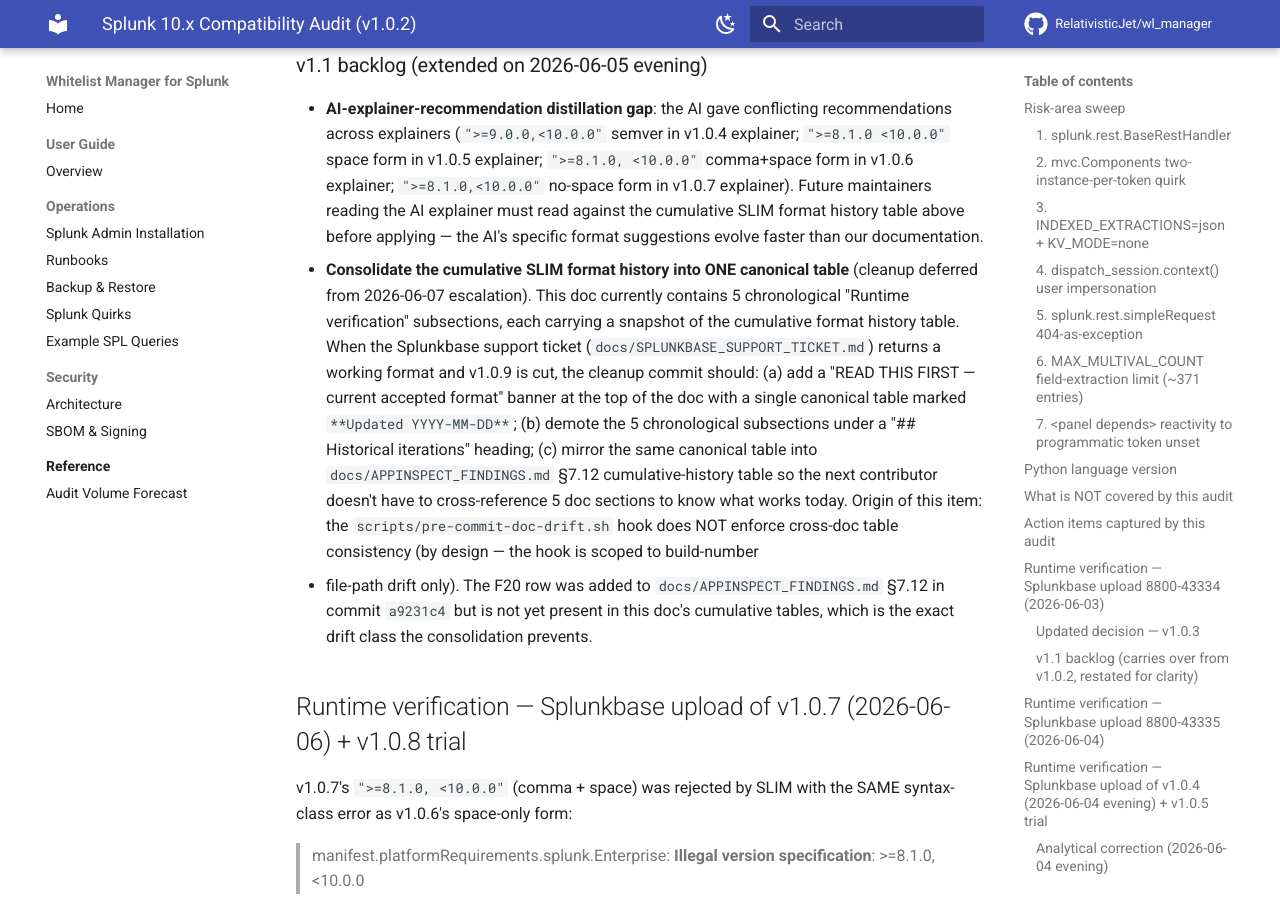
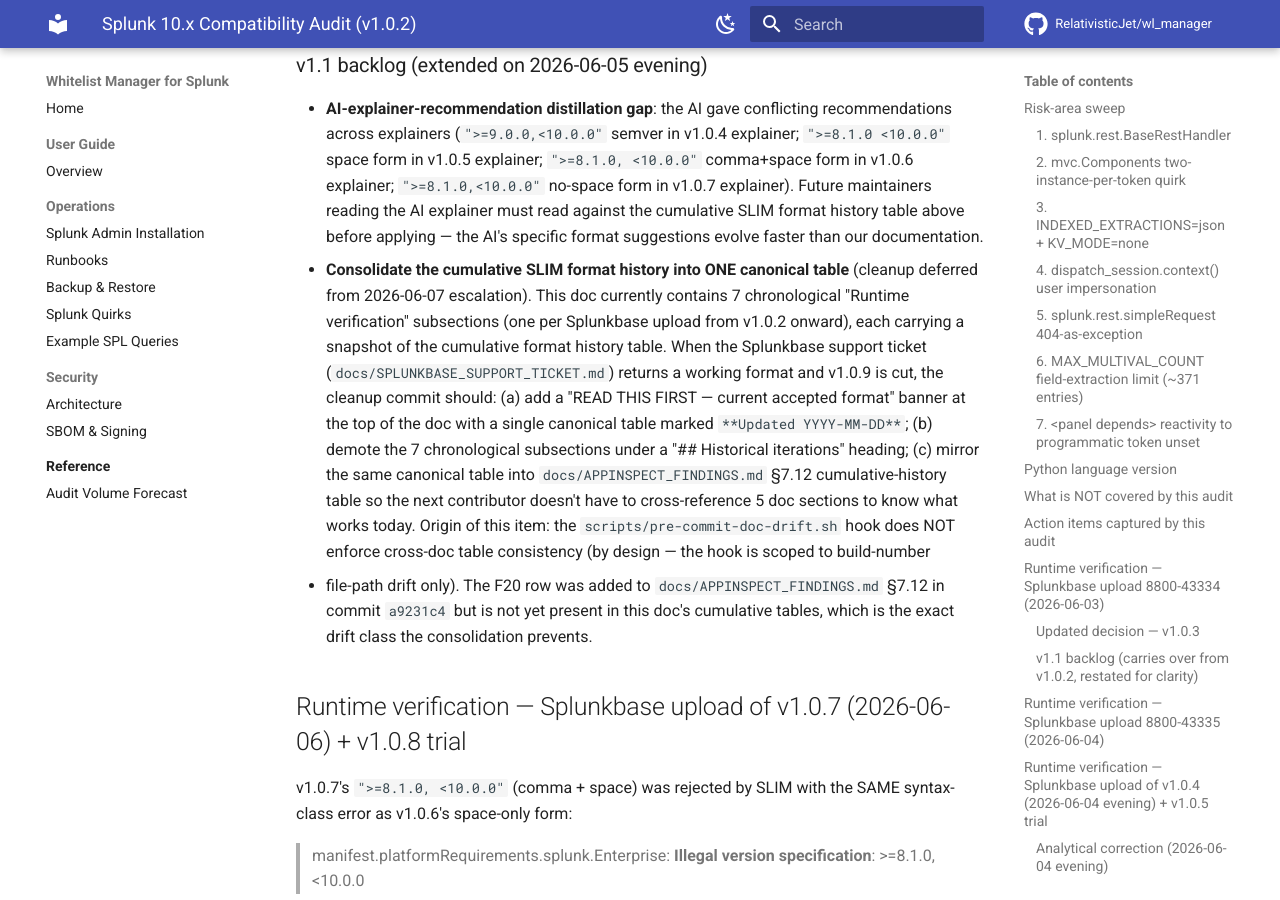
Before and after one commit to RelativisticJet/wl_manager, an MkDocs documentation site: the page built from docs/SPLUNK_10_COMPATIBILITY.md, in a window 1280 px wide and 900 px high, scrolled down 15783 px. Built offline with MkDocs 1.6.1 and Material for MkDocs 9.7.7, drawn with Linux system fonts in a browser that asks for light colours; comment, search, counter and statistics services are not loaded.

Commit message:
docs(compat): correct chronological subsection count (5 -> 7)
QA review of 40e5b15 caught the count discrepancy: the doc has 7
"Runtime verification" subsections (at lines 217, 287, 329, 405,
462, 551, 680), not 5 as the backlog item claimed. Two places fixed:

- "currently contains 5 chronological ..." -> "7 chronological
  (one per Splunkbase upload from v1.0.2 onward)" — added the
  per-release attribution so the count is self-checking.
- "demote the 5 chronological subsections" -> "demote the 7
  chronological subsections".

LOW-severity gap from QA (factual count, no functional impact —
the consolidation backlog item is still correct once executed). The
40e5b15 commit message used the same "5" count; that message stays
as historical evidence of the original miscount, this row corrects
it. Logged to ~/.claude/state/qa-findings.jsonl as
backlog-item-count-mismatch.

Verification:
- bash scripts/pre-commit-doc-drift.sh -> OK (50 docs vs build 678)

```diff
--- a/docs/SPLUNK_10_COMPATIBILITY.md
+++ b/docs/SPLUNK_10_COMPATIBILITY.md
@@ -658,14 +658,14 @@
   documentation.
 - **Consolidate the cumulative SLIM format history into ONE canonical
   table** (cleanup deferred from 2026-06-07 escalation). This doc
-  currently contains 5 chronological "Runtime verification"
-  subsections, each carrying a snapshot of the cumulative format
-  history table. When the Splunkbase support ticket
+  currently contains 7 chronological "Runtime verification"
+  subsections (one per Splunkbase upload from v1.0.2 onward), each
+  carrying a snapshot of the cumulative format history table. When the Splunkbase support ticket
   (`docs/SPLUNKBASE_SUPPORT_TICKET.md`) returns a working format and
   v1.0.9 is cut, the cleanup commit should: (a) add a "READ THIS
   FIRST — current accepted format" banner at the top of the doc with
   a single canonical table marked `**Updated YYYY-MM-DD**`; (b)
-  demote the 5 chronological subsections under a "## Historical
+  demote the 7 chronological subsections under a "## Historical
   iterations" heading; (c) mirror the same canonical table into
   `docs/APPINSPECT_FINDINGS.md` §7.12 cumulative-history table so
   the next contributor doesn't have to cross-reference 5 doc
```
